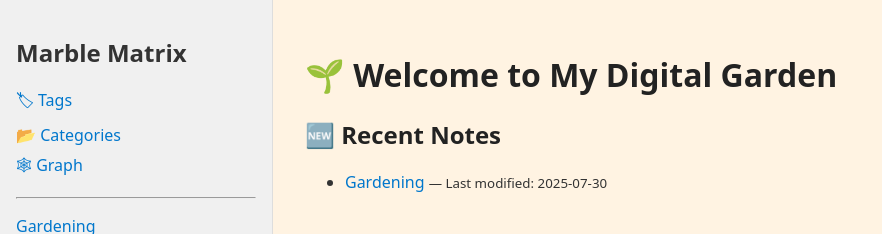
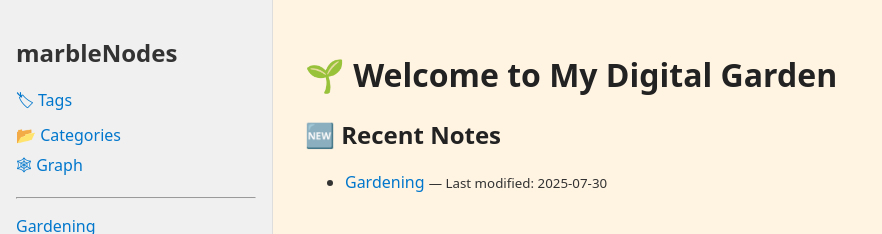
Before and after one commit to dduyg/5566677, a Jekyll site: the page built from index.md, in a window 1280 px wide. Shown: the top 234 px of the page, without its empty margins (0-882 px from the left). Built offline with Jekyll 4.4.1, drawn with Linux system fonts in a browser that asks for light colours.

Commit message:
Update _config.yml

```diff
--- a/_config.yml
+++ b/_config.yml
@@ -1,6 +1,6 @@
-title: Marble Matrix
+title: marbleNodes
 description: A personal knowledge base built with Jekyll
-baseurl: "/marbleMatrix" # change this if your repo name changes
+baseurl: "/marbleNodes"
 url: "https://dduyg.github.io"
 
 collections:
```
